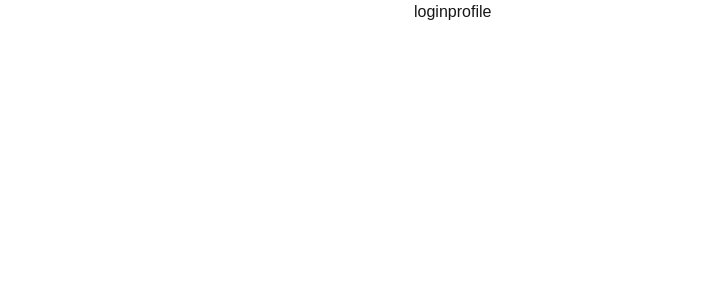
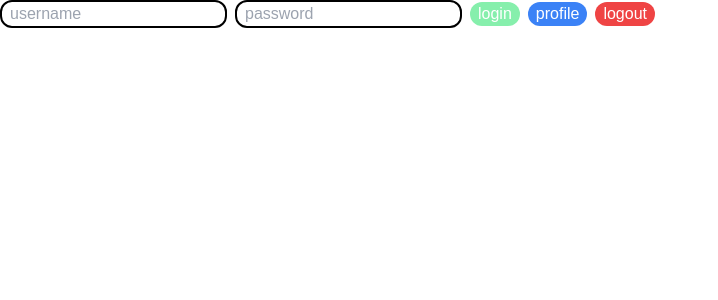
Before and after one commit to Kayxue/ClassroomBorrowingSystemRemakeFrontend, a Next.js app: page / in a window 1280 px wide. Shown: the top 300 px of the page, without its empty margins (0-718 px from the left). Built offline with nearby package versions, Linux system fonts and the light colour scheme.

Commit message:
2024/9/24 Add some styles to elements

```diff
--- a/src/app/page.tsx
+++ b/src/app/page.tsx
@@ -18,23 +18,33 @@ export default function Home() {
 	async function getProfile() {
 		const result = await axios
 			.get("http://localhost:3001/user/profile")
-			.catch(() => ({ data: "" }));
+			.catch(() => ({ data: "Can't get any data" }));
 		setData(JSON.stringify(result.data));
 	}
 
+	async function logout(){
+		await axios.get("http://localhost:3001/user/logout");
+		setData("Logged out")
+	}
+
 	return (
-		<>
+		<div className="space-x-2">
 			<input
 				value={username}
 				onChange={(e) => setUsername(e.target.value)}
+				placeholder="username"
+				className="border-2 border-black border-solid rounded-xl pl-2 pr-2"
 			></input>
 			<input
 				value={password}
 				onChange={(e) => setPassword(e.target.value)}
+				placeholder="password"
+				className="border-2 border-black border-solid rounded-xl pl-2 pr-2"
 			></input>
-			<button onClick={() => login()}>login</button>
-			<button onClick={() => getProfile()}>profile</button>
+			<button className="bg-green-300 border-green-500 text-white rounded-2xl pl-2 pr-2 focus:ring-2 focus:ring-green-300" onClick={() => login()}>login</button>
+			<button className="bg-blue-500  text-white rounded-2xl pl-2 pr-2 focus:ring-blue-300 focus:ring-2" onClick={() => getProfile()}>profile</button>
+			<button className="bg-red-500 text-white rounded-2xl pl-2 pr-2 focus:ring-red-300 focus:ring-2" onClick={() => logout()}>logout</button>
 			<p>{data}</p>
-		</>
+		</div>
 	);
 }
```
